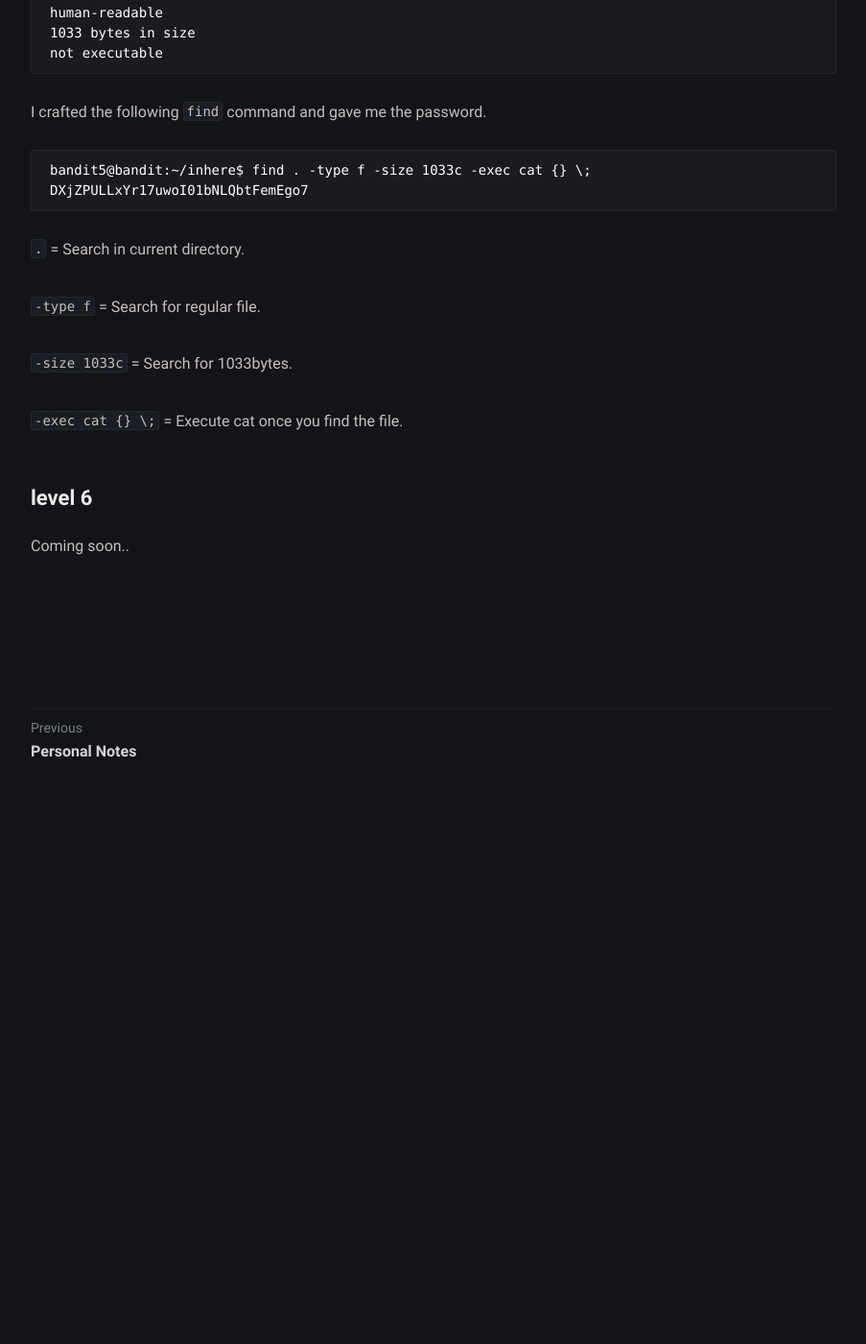
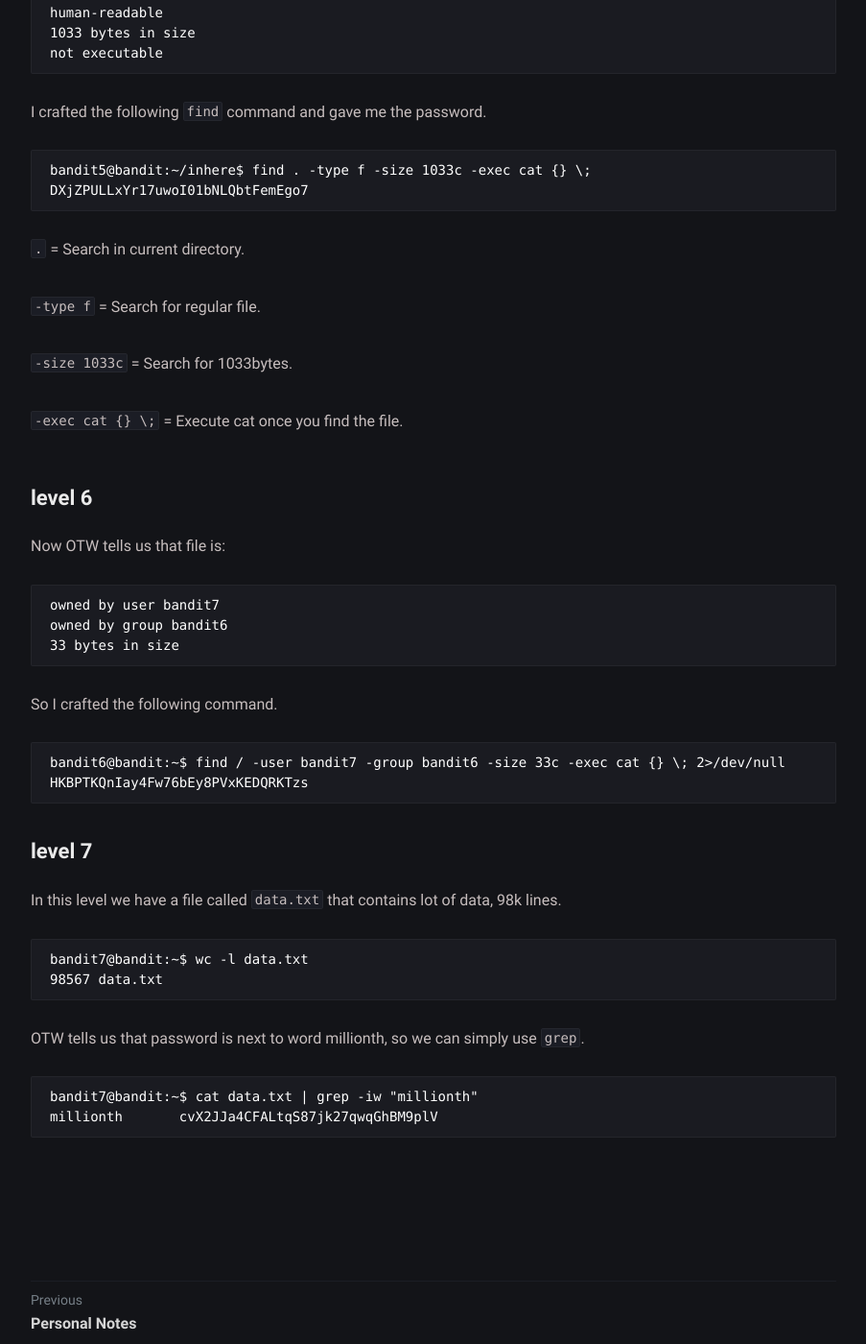
Before and after one commit to sh3llm4g1ck/sh3llm4g1ck.github.io, a Jekyll site: the page built from _posts/overthewire-bandit/2022-03-10-overthewire-bandit.md, in a window 1280 px wide and 1400 px high, scrolled down 3828 px. Shown: the whole window at 96% size, without its empty margins (188-1091 px from the left). Built offline with Jekyll 4.4.1, drawn with Linux system fonts in a browser that asks for light colours; before the commit the page ends 4632 px from its top, so only the background shows below that.

Commit message:
Update 2022-03-10-overthewire-bandit.md

````diff
--- a/_posts/overthewire-bandit/2022-03-10-overthewire-bandit.md
+++ b/_posts/overthewire-bandit/2022-03-10-overthewire-bandit.md
@@ -178,6 +178,36 @@ DXjZPULLxYr17uwoI01bNLQbtFemEgo7
 `-size 1033c` = Search for 1033bytes.
 
 `-exec cat {} \;` = Execute cat once you find the file.
+
 ## level 6
 
-Coming soon..
+Now OTW tells us that file is:
+
+```
+owned by user bandit7
+owned by group bandit6
+33 bytes in size
+```
+
+So I crafted the following command.
+
+```
+bandit6@bandit:~$ find / -user bandit7 -group bandit6 -size 33c -exec cat {} \; 2>/dev/null
+HKBPTKQnIay4Fw76bEy8PVxKEDQRKTzs
+```
+
+## level 7
+
+In this level we have a file called `data.txt` that contains lot of data, 98k lines.
+
+```
+bandit7@bandit:~$ wc -l data.txt
+98567 data.txt
+```
+
+OTW tells us that password is next to word millionth, so we can simply use `grep`.
+
+```
+bandit7@bandit:~$ cat data.txt | grep -iw "millionth"
+millionth	cvX2JJa4CFALtqS87jk27qwqGhBM9plV
+```
````
